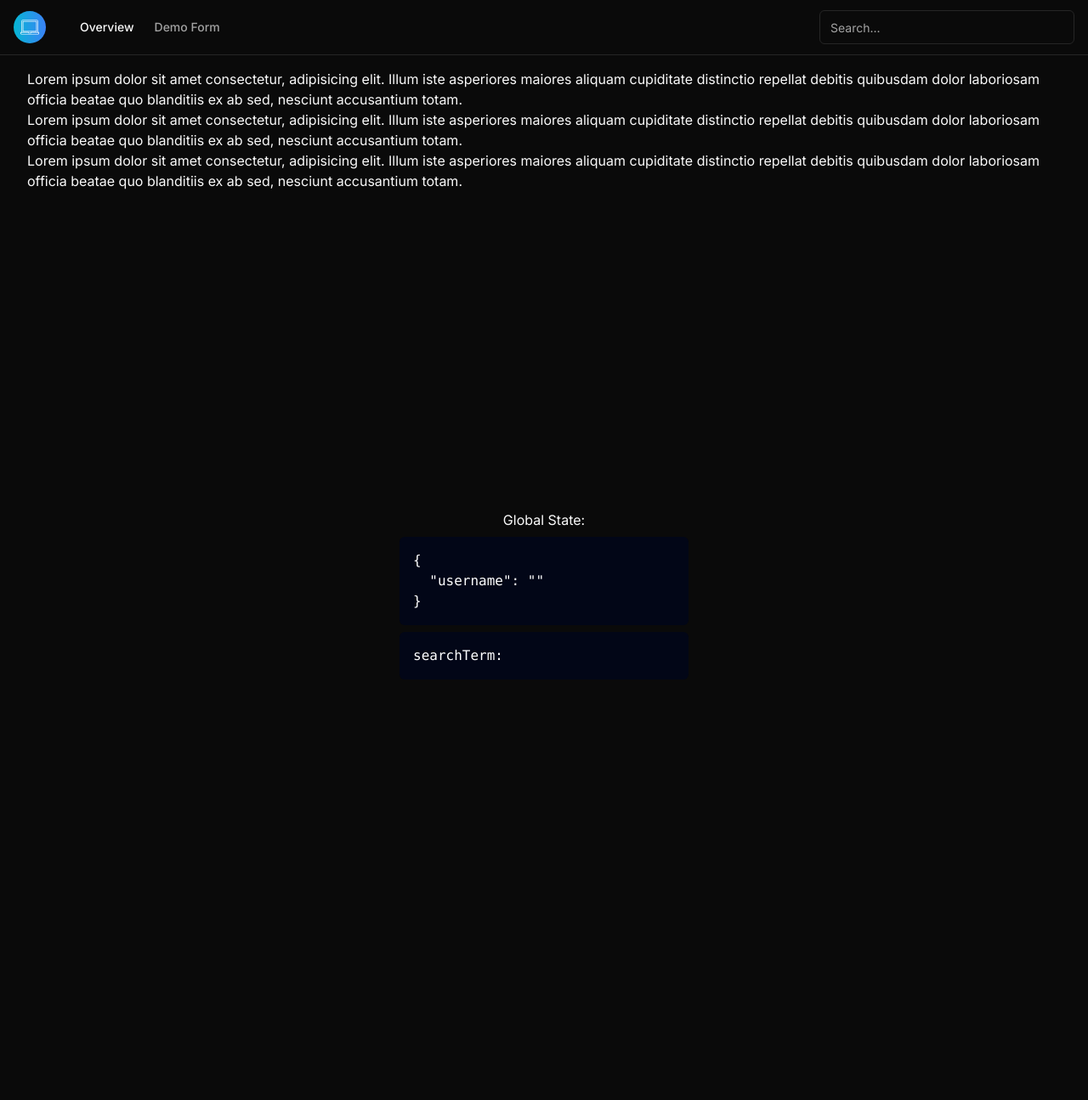
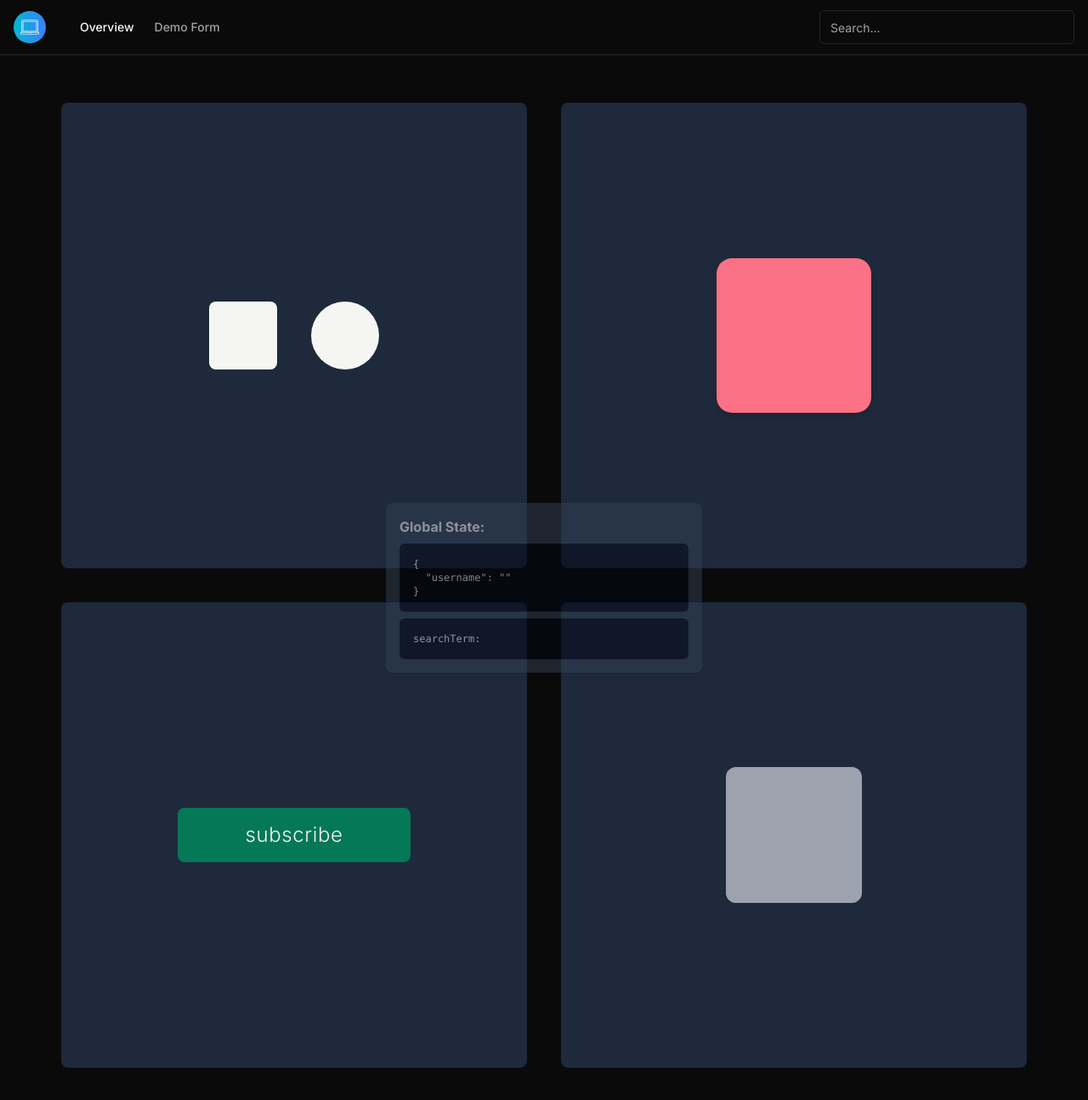
Before and after one commit to JoaoPauloCMarra/Nextjs-Boilerplate, a Next.js app: page / in a window 1280 px wide. Shown: the top 1295 px of the page at 85% size. Before the commit the page ends 800 px from the top, so only its background shows below. Built offline with nearby package versions, Linux system fonts and the light colour scheme.

Commit message:
playing with framer-motion & small changes

```diff
--- a/package.json
+++ b/package.json
@@ -29,6 +29,7 @@
 		"class-variance-authority": "^0.7.0",
 		"clsx": "^2.0.0",
 		"date-fns": "^3.0.6",
+		"framer-motion": "^10.17.4",
 		"jotai": "^2.6.0",
 		"lucide-react": "^0.302.0",
 		"next": "14.0.4",
--- a/src/app/(index)/page.tsx
+++ b/src/app/(index)/page.tsx
@@ -1,6 +1,5 @@
 import type { Metadata } from 'next';
 import { baseMetadata } from '@/lib/constants';
-import { waitSeconds } from '@/lib/utils';
 import HomePage from '@/pages/home-page';
 
 export const metadata: Metadata = {
@@ -10,7 +9,5 @@ export const metadata: Metadata = {
 };
 
 export default async function Home() {
-	await waitSeconds(1);
-
 	return <HomePage />;
 }
--- a/src/app/demo-form/page.tsx
+++ b/src/app/demo-form/page.tsx
@@ -1,6 +1,5 @@
 import type { Metadata } from 'next';
 import { baseMetadata } from '@/lib/constants';
-import { waitSeconds } from '@/lib/utils';
 import DemoFormPage from '@/pages/demo-form-page';
 
 export const metadata: Metadata = {
@@ -10,7 +9,5 @@ export const metadata: Metadata = {
 };
 
 export default async function DemoForm() {
-	await waitSeconds(1);
-
 	return <DemoFormPage />;
 }
--- a/src/app/layout.tsx
+++ b/src/app/layout.tsx
@@ -28,7 +28,7 @@ export default function RootLayout({ children }: PropsWithChildren) {
 		<html lang="en" className={fontSans.variable} suppressHydrationWarning>
 			<body className="min-h-screen bg-background font-sans text-foreground antialiased">
 				<Provider>
-					<div className="relative flex min-h-screen flex-col bg-background">
+					<div className="relative flex min-h-screen flex-col">
 						<div className="border-b">
 							<div className="flex h-16 items-center px-4">
 								<div className="mr-4">
--- a/src/app/template.tsx
+++ b/src/app/template.tsx
@@ -1,10 +1,28 @@
+'use client';
+
+import { motion } from 'framer-motion';
+import type { Variants } from 'framer-motion';
+
+const mainAnimationStates: Variants = {
+	hidden: { opacity: 0 },
+	show: {
+		opacity: 1,
+		transition: {
+			staggerChildren: 0.25
+		}
+	}
+};
+
 export default function Template({ children }: { children: React.ReactNode }) {
 	return (
-		<main
+		<motion.main
 			data-testid="template"
-			className="flex flex-1 flex-col duration-150 ease-linear animate-in motion-safe:fade-in"
+			className="flex flex-1 flex-col"
+			variants={mainAnimationStates}
+			initial="hidden"
+			animate="show"
 		>
 			{children}
-		</main>
+		</motion.main>
 	);
 }
--- a/src/components/global-state-debugger.tsx
+++ b/src/components/global-state-debugger.tsx
@@ -8,14 +8,16 @@ export default function GlobalStateDebugger() {
 	const searchTerm = useAtomValue(getSearchTermAtom);
 
 	return (
-		<div className="flex w-full flex-col items-center">
-			<h4>Global State:</h4>
-			<pre className="mt-2 w-[340px] max-w-full rounded-md bg-slate-950 p-4">
-				<code className="text-white">{JSON.stringify(userInfo, null, 2)}</code>
-			</pre>
-			<pre className="mt-2 w-[340px] max-w-full rounded-md bg-slate-950 p-4">
-				<code className="text-white">searchTerm: {searchTerm}</code>
-			</pre>
+		<div className="fixed bottom-2 flex w-full flex-col items-center opacity-50">
+			<div className="rounded-lg bg-slate-700 p-4 shadow-md">
+				<h4 className="text-base font-bold">Global State:</h4>
+				<pre className="mt-2 w-[340px] max-w-full rounded-md bg-slate-950 p-4 text-xs">
+					<code className="text-white">{JSON.stringify(userInfo, null, 2)}</code>
+				</pre>
+				<pre className="mt-2 w-[340px] max-w-full rounded-md bg-slate-950 p-4 text-xs">
+					<code className="text-white">searchTerm: {searchTerm}</code>
+				</pre>
+			</div>
 		</div>
 	);
 }
--- a/src/middleware.ts
+++ b/src/middleware.ts
@@ -4,7 +4,7 @@ import type { NextRequest } from 'next/server';
 export function middleware(request: NextRequest) {
 	const allCookies = request.cookies.getAll();
 	if (allCookies.length) {
-		console.log('All Cookies: ', allCookies);
+		// console.log('All Cookies: ', allCookies);
 	}
 
 	return NextResponse.next();
--- a/src/pages/home-page.tsx
+++ b/src/pages/home-page.tsx
@@ -1,23 +1,152 @@
 'use client';
 
+import type { ElementRef } from 'react';
+import { useRef } from 'react';
+import { motion, useScroll } from 'framer-motion';
+import type { Variants } from 'framer-motion';
+
+const blocksAnimationStates: Variants = {
+	hidden: { opacity: 0 },
+	show: {
+		opacity: 1
+	}
+};
+
+const svgIconVariants: Variants = {
+	hidden: {
+		opacity: 0,
+		pathLength: 0,
+		fill: 'rgba(252, 211, 77, 0)'
+	},
+	visible: {
+		opacity: 1,
+		pathLength: 1,
+		fill: 'rgba(252, 211, 77, 1)'
+	}
+};
+
 export default function HomePage() {
+	const dragConstrainRef = useRef<ElementRef<'div'>>(null);
+	const { scrollYProgress } = useScroll();
+
 	return (
-		<div className="container flex flex-1 flex-col items-center py-4">
-			<p>
-				Lorem ipsum dolor sit amet consectetur, adipisicing elit. Illum iste asperiores maiores
-				aliquam cupiditate distinctio repellat debitis quibusdam dolor laboriosam officia beatae quo
-				blanditiis ex ab sed, nesciunt accusantium totam.
-			</p>
-			<p>
-				Lorem ipsum dolor sit amet consectetur, adipisicing elit. Illum iste asperiores maiores
-				aliquam cupiditate distinctio repellat debitis quibusdam dolor laboriosam officia beatae quo
-				blanditiis ex ab sed, nesciunt accusantium totam.
-			</p>
-			<p>
-				Lorem ipsum dolor sit amet consectetur, adipisicing elit. Illum iste asperiores maiores
-				aliquam cupiditate distinctio repellat debitis quibusdam dolor laboriosam officia beatae quo
-				blanditiis ex ab sed, nesciunt accusantium totam.
-			</p>
+		<div className="container flex h-full w-full flex-1 flex-col items-center overflow-x-hidden py-4">
+			<div className="grid w-full flex-1 grid-cols-2 gap-10 p-10">
+				<motion.div
+					variants={blocksAnimationStates}
+					initial="hidden"
+					animate="show"
+					className="flex aspect-square items-center justify-center gap-10 rounded-lg bg-slate-800"
+				>
+					<motion.div
+						className="h-20 w-20 rounded-lg bg-stone-100"
+						initial={{ opacity: 0, y: 100 }}
+						animate={{ opacity: 1, y: 0 }}
+						transition={{ duration: 1, ease: 'easeOut', delay: 0.2 }}
+					/>
+					<motion.div
+						className="h-20 w-20 rounded-full bg-stone-100"
+						initial={{ opacity: 0, y: -100 }}
+						animate={{ opacity: 1, y: 0 }}
+						transition={{ duration: 1, ease: 'easeOut', delay: 0.4 }}
+					/>
+				</motion.div>
+				<motion.div
+					variants={blocksAnimationStates}
+					initial="hidden"
+					animate="show"
+					className="flex aspect-square items-center justify-center gap-10 rounded-lg bg-slate-800"
+				>
+					<motion.div
+						className="h-1/3 w-1/3 bg-rose-400 shadow-md"
+						animate={{
+							scale: [1, 2, 2, 1],
+							rotate: [0, 90, 90, 0],
+							borderRadius: ['10%', '10%', '50%', '10%']
+						}}
+						transition={{ duration: 5, ease: 'easeInOut', repeatDelay: 1, repeat: Infinity }}
+					/>
+				</motion.div>
+				<motion.div
+					variants={blocksAnimationStates}
+					initial="hidden"
+					animate="show"
+					className="flex aspect-square items-center justify-center gap-10 rounded-lg bg-slate-800"
+				>
+					<motion.button
+						className="w-1/2 rounded-lg bg-emerald-700 py-4 text-2xl font-light tracking-wide text-gray-100"
+						whileTap={{ scale: 0.9 }}
+						whileHover={{ scale: 1.1 }}
+						transition={{ bounceDamping: 10, bounceStiffness: 600 }}
+					>
+						subscribe
+					</motion.button>
+				</motion.div>
+				<motion.div
+					variants={blocksAnimationStates}
+					initial="hidden"
+					animate="show"
+					className="flex aspect-square items-center justify-center gap-10 rounded-lg bg-slate-800"
+				>
+					<div className="aspect-square w-40 rounded-xl bg-gray-50/20">
+						<motion.div
+							className="h-full w-full origin-bottom rounded-xl bg-gray-400"
+							style={{ scaleY: scrollYProgress }}
+						/>
+					</div>
+				</motion.div>
+				<motion.div
+					variants={blocksAnimationStates}
+					initial="hidden"
+					animate="show"
+					className="flex aspect-square items-center justify-center gap-10 rounded-lg bg-slate-800"
+					ref={dragConstrainRef}
+				>
+					<motion.div
+						className="h-1/3 w-1/3 cursor-grab rounded-3xl bg-orange-500"
+						drag
+						dragConstraints={dragConstrainRef}
+						dragTransition={{ bounceDamping: 10, bounceStiffness: 600 }}
+					/>
+				</motion.div>
+				<motion.div
+					variants={blocksAnimationStates}
+					initial="hidden"
+					animate="show"
+					className="flex aspect-square items-center justify-center gap-10 rounded-lg bg-slate-800"
+				>
+					<motion.svg
+						xmlns="http://www.w3.org/2000/svg"
+						viewBox="0 0 24 24"
+						className="w-1/2 stroke-amber-500 stroke-[0.5]"
+					>
+						<motion.path
+							d="m3.75 13.5 10.5-11.25L12 10.5h8.25L9.75 21.75 12 13.5H3.75Z"
+							variants={svgIconVariants}
+							initial="hidden"
+							animate="visible"
+							transition={{
+								default: {
+									duration: 2,
+									ease: 'easeInOut',
+									delay: 1,
+									repeat: Infinity,
+									repeatType: 'reverse',
+									repeatDelay: 1
+								},
+								fill: {
+									duration: 2,
+									ease: 'easeIn',
+									delay: 2,
+									repeat: Infinity,
+									repeatType: 'reverse',
+									repeatDelay: 1
+								}
+							}}
+						/>
+					</motion.svg>
+				</motion.div>
+			</div>
 		</div>
 	);
 }
```
Also changed, not shown: 2 other files (tests, documents, lock files or other folders).
